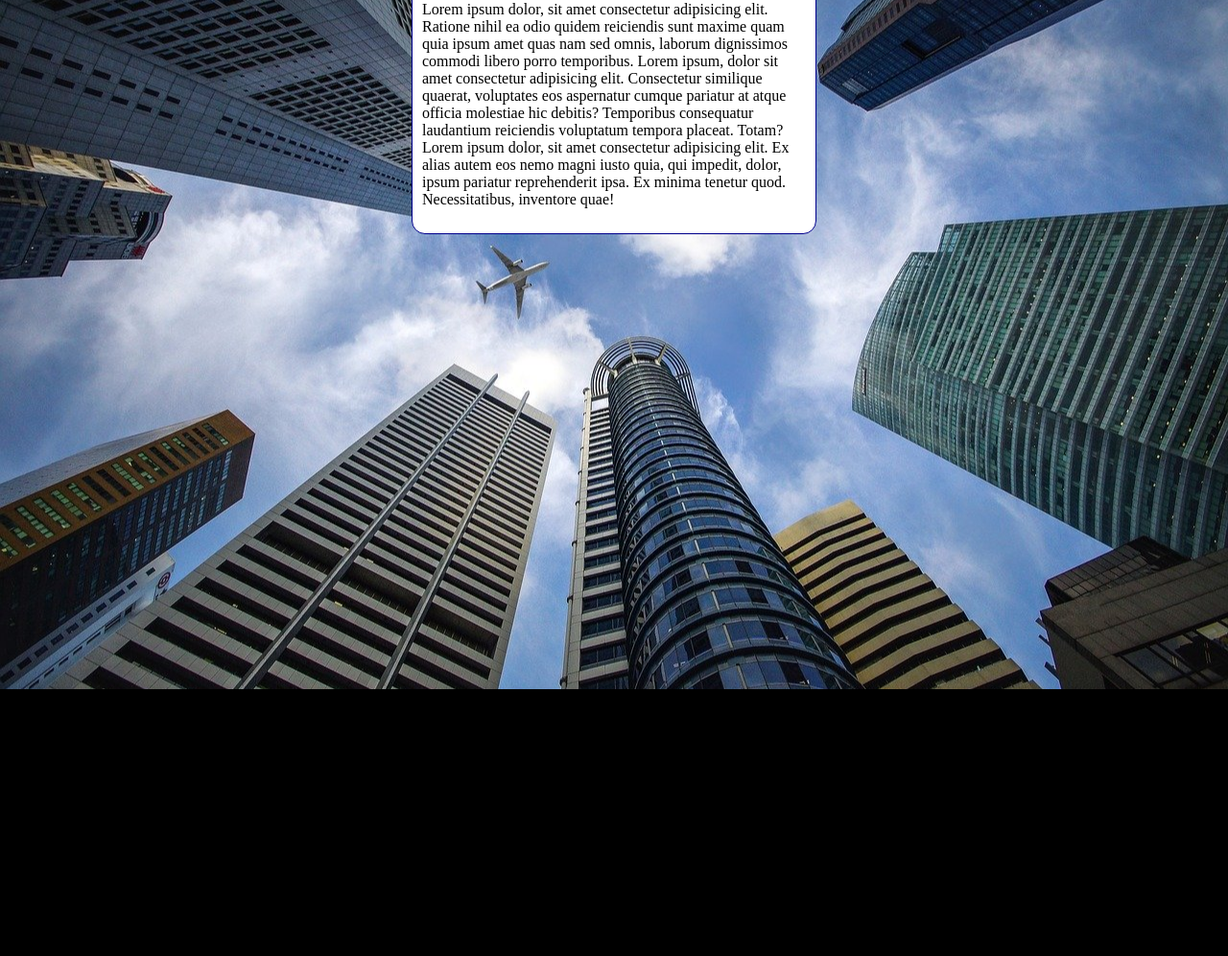
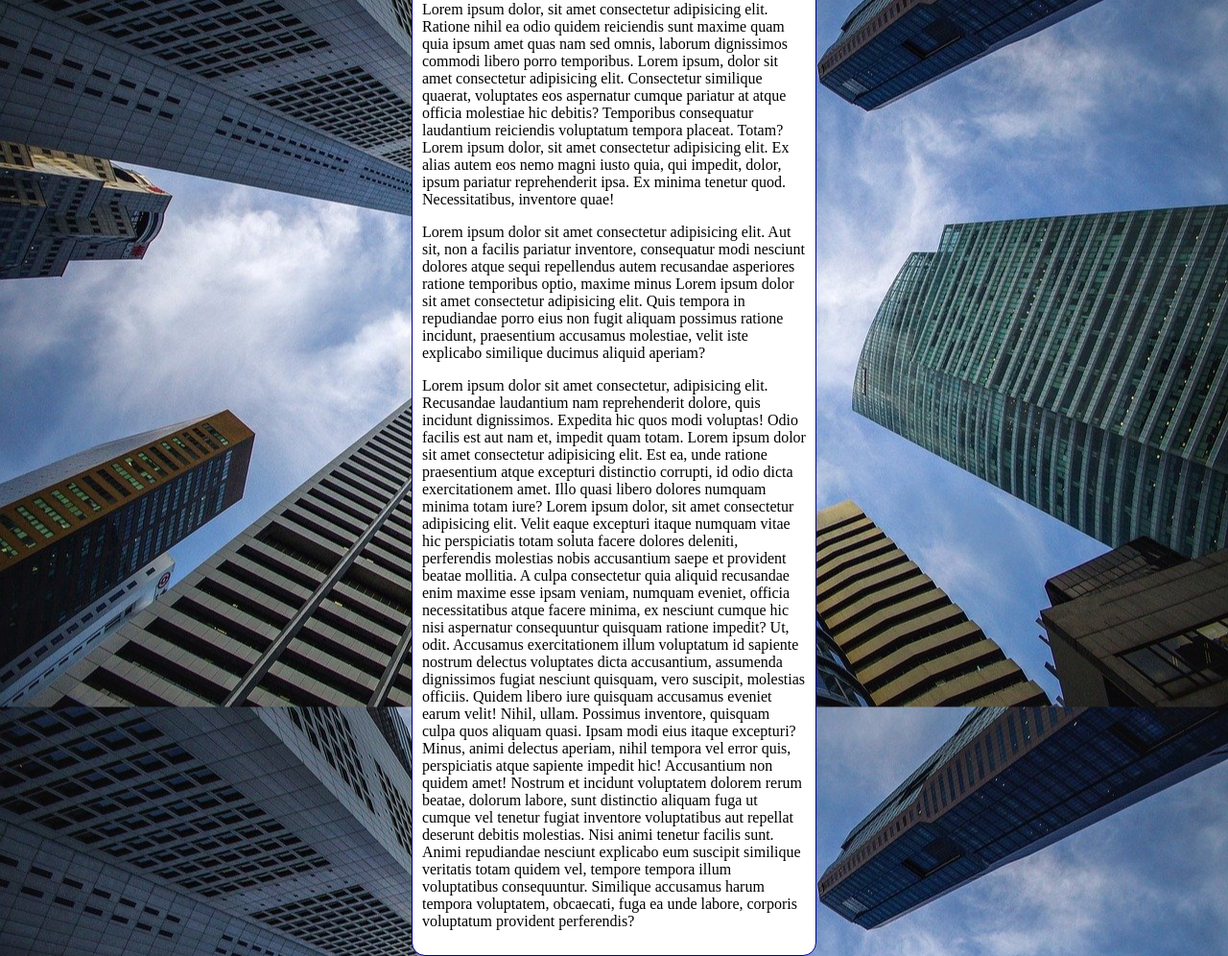
Before and after one commit to GabrielFerraz0/html-css, a plain HTML site: page exercicios/ex022/fundo006.html in a window 1280 px wide. Shown: the part 98-1094 px from the top of the page at 96% size. Before the commit the page ends 816 px from the top, so only its background shows below. Drawn offline with Linux system fonts and the light colour scheme.

Commit message:
test: modificação com teste inicias

```diff
--- a/exercicios/ex022/fundo006.html
+++ b/exercicios/ex022/fundo006.html
@@ -10,7 +10,7 @@
             background-color: black;
             background-image: url(imagens/wallpaper002.jpg);
             background-position: center center;
-            background-repeat: no-repeat;
+            background-repeat: repeat-y;
             background-size: cover;
         }
         main{
@@ -27,6 +27,13 @@
     <main>
         <h1>Teste de immagem de fundo</h1>
         <p>Lorem ipsum dolor, sit amet consectetur adipisicing elit. Ratione nihil ea odio quidem reiciendis sunt maxime quam quia ipsum amet quas nam sed omnis, laborum dignissimos commodi libero porro temporibus. Lorem ipsum, dolor sit amet consectetur adipisicing elit. Consectetur similique quaerat, voluptates eos aspernatur cumque pariatur at atque officia molestiae hic debitis? Temporibus consequatur laudantium reiciendis voluptatum tempora placeat. Totam? Lorem ipsum dolor, sit amet consectetur adipisicing elit. Ex alias autem eos nemo magni iusto quia, qui impedit, dolor, ipsum pariatur reprehenderit ipsa. Ex minima tenetur quod. Necessitatibus, inventore quae!</p>
+        <p>Lorem ipsum dolor sit amet consectetur adipisicing elit. Aut sit, non a facilis pariatur inventore, consequatur modi nesciunt dolores atque sequi repellendus autem recusandae asperiores ratione temporibus optio, maxime minus Lorem ipsum dolor sit amet consectetur adipisicing elit. Quis tempora in repudiandae porro eius non fugit aliquam possimus ratione incidunt, praesentium accusamus molestiae, velit iste explicabo similique ducimus aliquid aperiam?</p>
+        <p>Lorem ipsum dolor sit amet consectetur, adipisicing elit. Recusandae laudantium nam reprehenderit dolore, quis incidunt dignissimos. Expedita hic quos modi voluptas! Odio facilis est aut nam et, impedit quam totam. Lorem ipsum dolor sit amet consectetur adipisicing elit. Est ea, unde ratione praesentium atque excepturi distinctio corrupti, id odio dicta exercitationem amet. Illo quasi libero dolores numquam minima totam iure? Lorem ipsum dolor, sit amet consectetur adipisicing elit. Velit eaque excepturi itaque numquam vitae hic perspiciatis totam soluta facere dolores deleniti, perferendis molestias nobis accusantium saepe et provident beatae mollitia.
+        A culpa consectetur quia aliquid recusandae enim maxime esse ipsam veniam, numquam eveniet, officia necessitatibus atque facere minima, ex nesciunt cumque hic nisi aspernatur consequuntur quisquam ratione impedit? Ut, odit.
+        Accusamus exercitationem illum voluptatum id sapiente nostrum delectus voluptates dicta accusantium, assumenda dignissimos fugiat nesciunt quisquam, vero suscipit, molestias officiis. Quidem libero iure quisquam accusamus eveniet earum velit! Nihil, ullam.
+        Possimus inventore, quisquam culpa quos aliquam quasi. Ipsam modi eius itaque excepturi? Minus, animi delectus aperiam, nihil tempora vel error quis, perspiciatis atque sapiente impedit hic! Accusantium non quidem amet!
+        Nostrum et incidunt voluptatem dolorem rerum beatae, dolorum labore, sunt distinctio aliquam fuga ut cumque vel tenetur fugiat inventore voluptatibus aut repellat deserunt debitis molestias. Nisi animi tenetur facilis sunt.
+        Animi repudiandae nesciunt explicabo eum suscipit similique veritatis totam quidem vel, tempore tempora illum voluptatibus consequuntur. Similique accusamus harum tempora voluptatem, obcaecati, fuga ea unde labore, corporis voluptatum provident perferendis?</p>
     </main>
 </body>
 </html>
```
